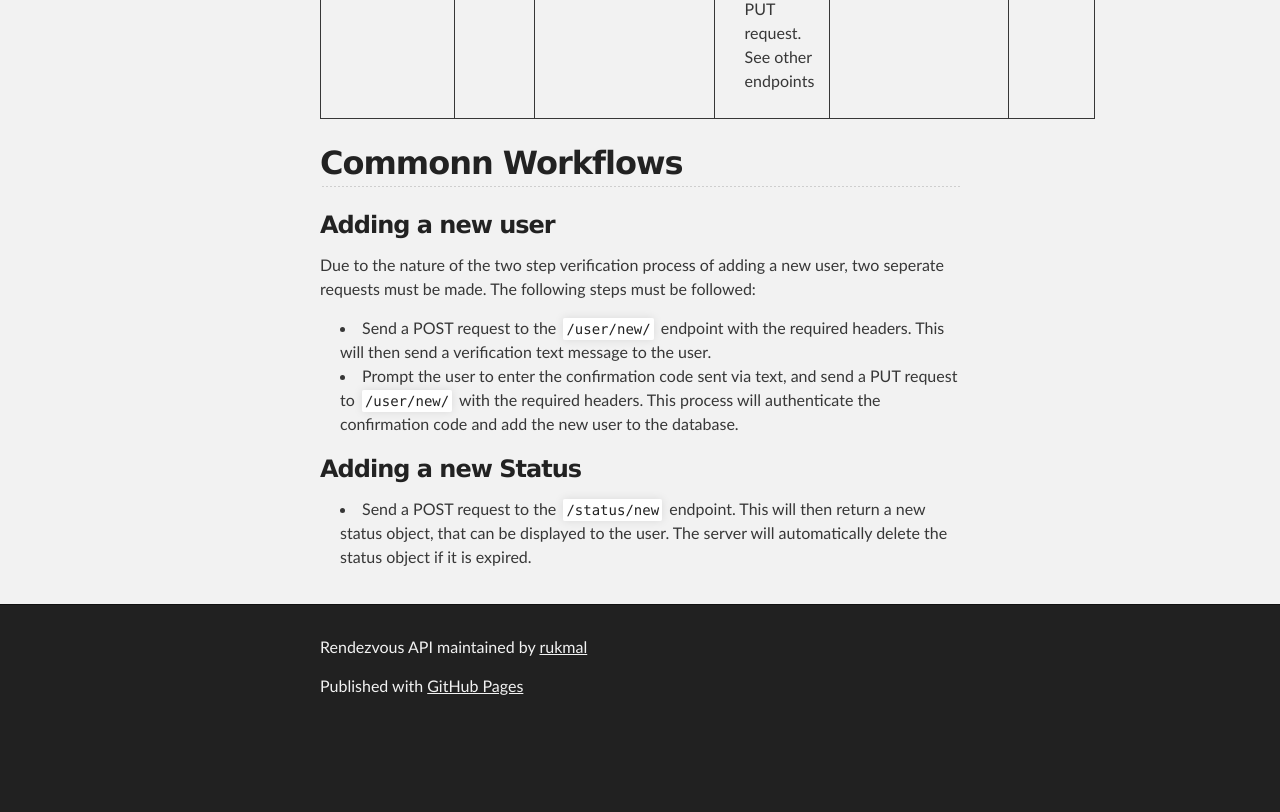
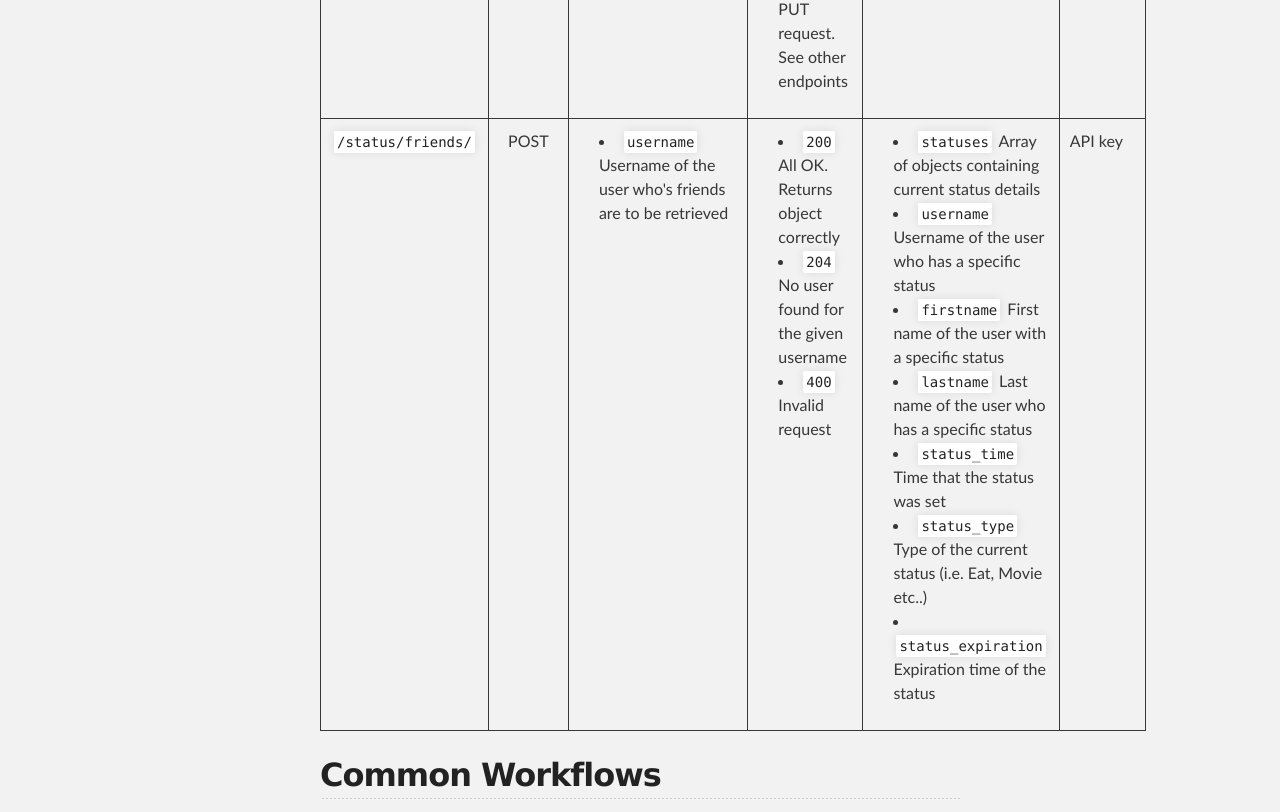
Before and after one commit to rukmal/Rendezvous-API, a plain HTML site: page index.html in a window 1280 px wide. Shown: the part 7056-7868 px from the top of the page. Before the commit the page ends 7789 px from the top, so only its background shows below. Drawn offline with Linux system fonts and the light colour scheme.

```diff
--- a/index.html
+++ b/index.html
@@ -350,7 +350,8 @@
 <th align="left">Response Object Headers</th>
 <th align="left">Security</th>
 </tr></thead>
-<tbody><tr>
+<tbody>
+<tr>
 <td align="left"><code>/status/new/</code></td>
 <td align="center">POST</td>
 <td align="left"><ul>
@@ -385,9 +386,41 @@
 <code>expiration_time</code> Expiration time of the status (JS date object)</li>
 </ul></td>
 <td align="left">API key</td>
-</tr></tbody>
+</tr>
+<tr>
+<td align="left"><code>/status/friends/</code></td>
+<td align="center">POST</td>
+<td align="left"><ul><li>
+<code>username</code> Username of the user who's friends are to be retrieved</li></ul></td>
+<td align="left"><ul>
+<li>
+<code>200</code> All OK. Returns object correctly</li>
+<li>
+<code>204</code> No user found for the given username</li>
+<li>
+<code>400</code> Invalid request</li>
+</ul></td>
+<td align="left"><ul>
+<li>
+<code>statuses</code> Array of objects containing current status details</li>
+<li>
+<code>username</code> Username of the user who has a specific status</li>
+<li>
+<code>firstname</code> First name of the user with a specific status</li>
+<li>
+<code>lastname</code> Last name of the user who has a specific status</li>
+<li>
+<code>status_time</code> Time that the status was set</li>
+<li>
+<code>status_type</code> Type of the current status (i.e. Eat, Movie etc..)</li>
+<li>
+<code>status_expiration</code> Expiration time of the status</li>
+</ul></td>
+<td align="left">API key</td>
+</tr>
+</tbody>
 </table><h2>
-<a name="commonn-workflows" class="anchor" href="#commonn-workflows"><span class="octicon octicon-link"></span></a>Commonn Workflows</h2>
+<a name="common-workflows" class="anchor" href="#common-workflows"><span class="octicon octicon-link"></span></a>Common Workflows</h2>
 
 <h3>
 <a name="adding-a-new-user" class="anchor" href="#adding-a-new-user"><span class="octicon octicon-link"></span></a>Adding a new user</h3>
```
Also changed, not shown: params.json (+1 -1 lines).
